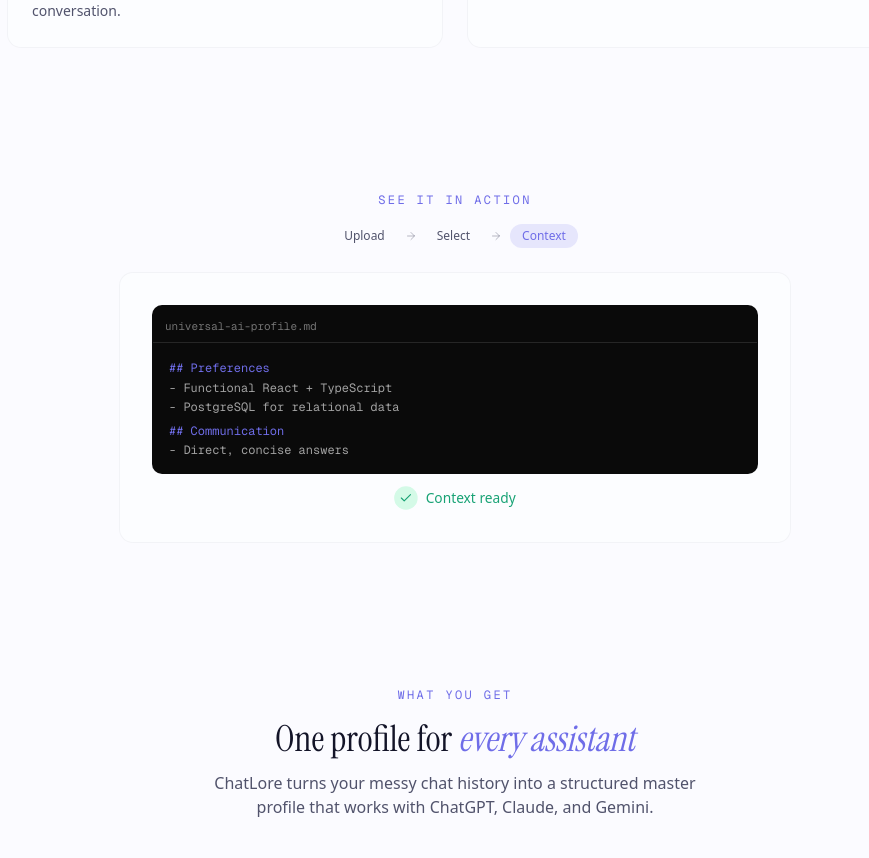
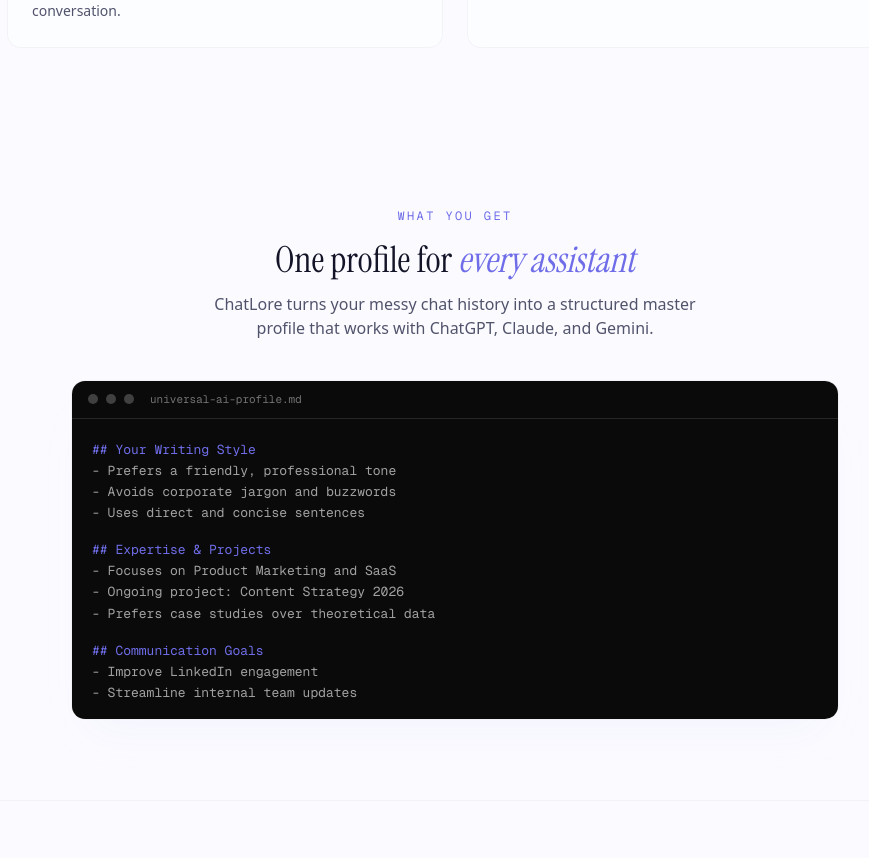
Before and after one commit to MarinaBrau/chatlore, a Next.js app: page / in a window 1280 px wide. Shown: the part 1380-2238 px from the top of the page, without its empty margins (185-1054 px from the left). Built offline with nearby package versions, Linux system fonts and the light colour scheme.

Commit message:
style: remove FlowDemo from home page to make it more concise (kept in guide)

```diff
--- a/src/app/page.tsx
+++ b/src/app/page.tsx
@@ -1,7 +1,6 @@
 "use client";
 
 import { HeroSection } from "@/components/landing/HeroSection";
-import { FlowDemo } from "@/components/landing/FlowDemo";
 import { OutputPreview } from "@/components/landing/OutputPreview";
 import { SocialProof } from "@/components/landing/SocialProof";
 import { HowItWorks } from "@/components/landing/HowItWorks";
@@ -39,7 +38,6 @@
       <HeroSection />
       <SocialProof />
       <HowItWorks />
-      <FlowDemo />
       <OutputPreview />
       <TrustPillars />
       <FaqSection />
```
